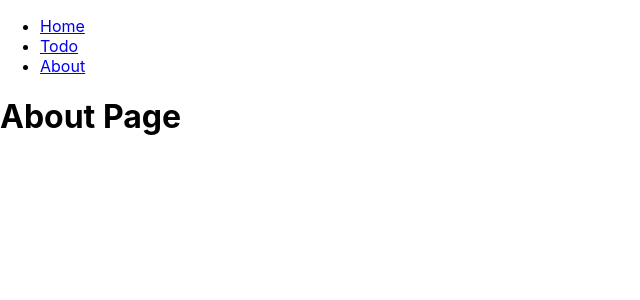
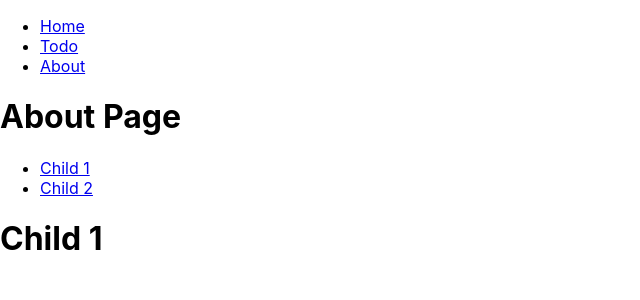
Before and after one commit to coder4affine/bashar_react_training, a React app: page /about in a window 1280 px wide. Shown: the top 300 px of the page, without its empty margins (0-640 px from the left). Built offline with nearby package versions, Linux system fonts and the light colour scheme.

Commit message:
routing part completed

```diff
--- /dev/null
+++ b/src/components/PrivateRoute/index.js
@@ -0,0 +1,28 @@
+import React from 'react';
+import { Route, Redirect } from 'react-router-dom';
+import PropTypes from 'prop-types';
+
+const index = ({ component: Component, isAuthenticated, ...rest }) => (
+  <Route
+    {...rest}
+    render={props =>
+      isAuthenticated ? (
+        <Component {...props} />
+      ) : (
+        <Redirect
+          to={{
+            pathname: '/',
+            state: { from: props.location },
+          }}
+        />
+      )
+    }
+  />
+);
+
+index.propTypes = {
+  component: PropTypes.element.isRequired,
+  isAuthenticated: PropTypes.bool.isRequired,
+};
+
+export default index;
--- a/src/route.js
+++ b/src/route.js
@@ -1,22 +1,26 @@
-import React, { Component } from 'react';
+import React, { Component, lazy, Suspense } from 'react';
 // import PropTypes from 'prop-types';
-import { Route } from 'react-router-dom';
-import Todo from './screens/Todo';
-import Home from './screens/Home';
-import About from './screens/About';
+import { Route, Switch } from 'react-router-dom';
+import PrivateRoute from './components/PrivateRoute';
+
+const AsyncTodo = lazy(() => import('./screens/Todo'));
+const AsyncHome = lazy(() => import('./screens/Home'));
+const AsyncAbout = lazy(() => import('./screens/About'));
+
+const Loader = () => <h1>Loading...</h1>;
 
 export default class route extends Component {
   state = {};
 
-  static propTypes = {};
-
   render() {
     return (
-      <>
-        <Route path="/" exact component={Home} />
-        <Route path="/about/" component={About} />
-        <Route path="/todo/" component={Todo} />
-      </>
+      <Switch>
+        <Suspense fallback={<Loader />}>
+          <Route path="/" exact component={AsyncHome} />
+          <Route path="/about/" component={AsyncAbout} />
+          <PrivateRoute isAuthenticated path="/todo/" component={AsyncTodo} />
+        </Suspense>
+      </Switch>
     );
   }
 }
--- /dev/null
+++ b/src/screens/About/child1.js
@@ -0,0 +1,11 @@
+import React from 'react';
+
+const child1 = () => (
+  <div>
+    <h1>Child 1</h1>
+  </div>
+);
+
+child1.propTypes = {};
+
+export default child1;
--- /dev/null
+++ b/src/screens/About/child2.js
@@ -0,0 +1,11 @@
+import React from 'react';
+
+const child2 = () => (
+  <div>
+    <h1>Child 2</h1>
+  </div>
+);
+
+child2.propTypes = {};
+
+export default child2;
--- a/src/screens/About/index.js
+++ b/src/screens/About/index.js
@@ -1,9 +1,35 @@
-import React from 'react';
+import React, { lazy, Suspense } from 'react';
+import { BrowserRouter as Router, Switch, Route, Link } from 'react-router-dom';
 // import PropTypes from 'prop-types'
+
+const AsyncChild1 = lazy(() => import('./child1'));
+const AsyncChild2 = lazy(() => import('./child2'));
+
+const Loader = () => <h1>Loading...</h1>;
 
 const index = () => (
   <div>
     <h1>About Page</h1>
+    <Router>
+      <>
+        <nav>
+          <ul>
+            <li>
+              <Link to="/about/">Child 1</Link>
+            </li>
+            <li>
+              <Link to="/about/child2">Child 2</Link>
+            </li>
+          </ul>
+        </nav>
+        <Switch>
+          <Suspense fallback={<Loader />}>
+            <Route exact path="/about/" component={AsyncChild1} />
+            <Route path="/about/child2" component={AsyncChild2} />
+          </Suspense>
+        </Switch>
+      </>
+    </Router>
   </div>
 );
 
```
